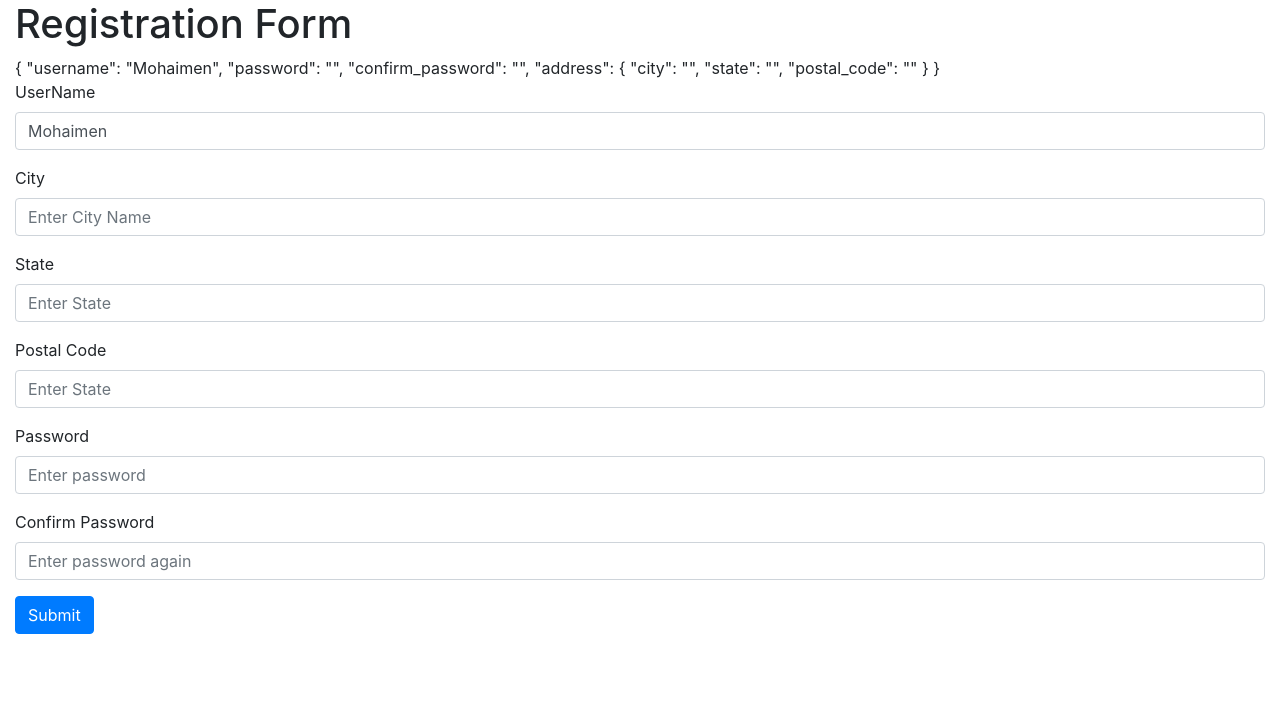
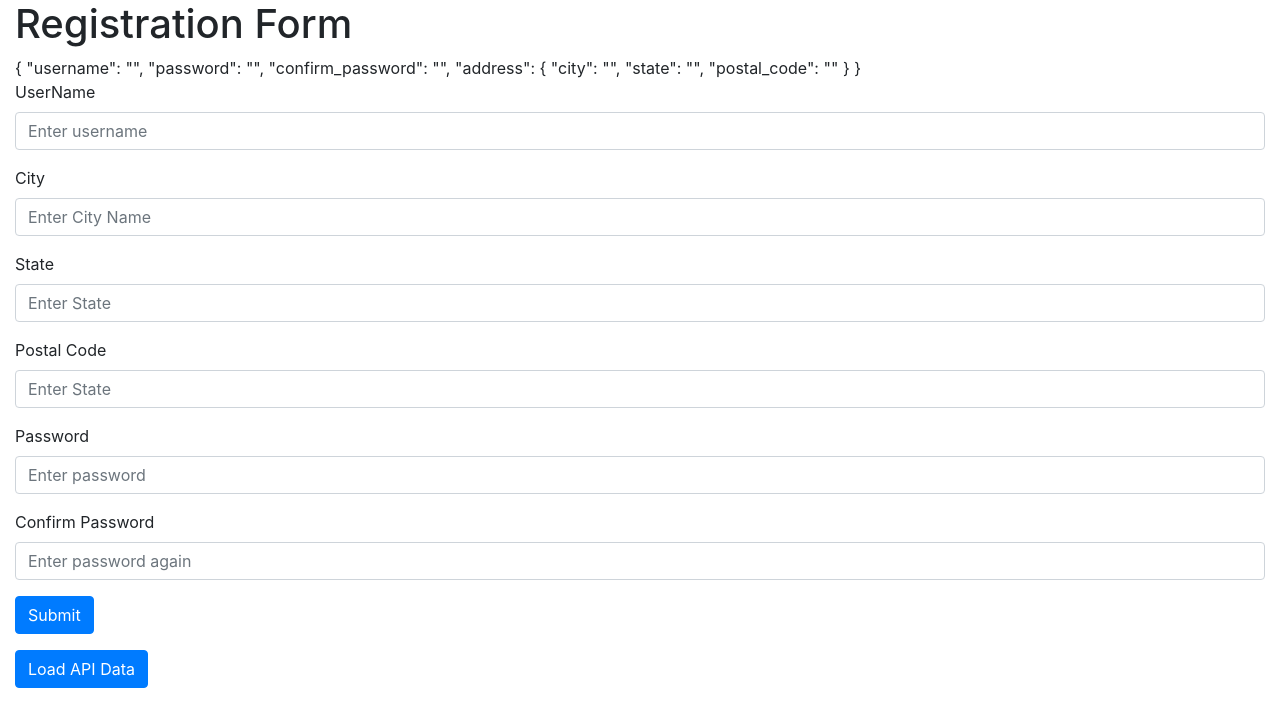
Before and after one commit to mohaimenkhalid/Angular_Reactive_Form, an Angular app: page / in a window 1280 px wide. Shown: the top 726 px of the page. Built offline with nearby package versions, Linux system fonts and the light colour scheme.

Commit message:
Managing controll value

```diff
--- a/src/app/app.component.html
+++ b/src/app/app.component.html
@@ -37,5 +37,8 @@
     <div class="form-group">
       <button class="btn btn-primary">Submit</button>
     </div>
+    <div class="form-group">
+      <button (click)="loadApiButton()" class="btn btn-primary" type="button">Load API Data</button>
+    </div>
   </form>
 </div>
--- a/src/app/app.component.ts
+++ b/src/app/app.component.ts
@@ -8,7 +8,7 @@ import { FormGroup, FormControl } from '@angular/forms';
 })
 export class AppComponent {
   registrationForm = new FormGroup({
-      username: new FormControl('Mohaimen'),
+      username: new FormControl(''),
       password: new FormControl(''),
       confirm_password: new FormControl(''),
       address: new FormGroup({
@@ -17,4 +17,17 @@ export class AppComponent {
           postal_code: new FormControl(''),
         })
   });
+
+  loadApiButton() {
+     this.registrationForm.patchValue({
+       username: 'mohaimen',
+       password: 'test',
+       confirm_password: 'test',
+       address: {
+         city: 'Dhaka',
+         state: 'Dhaka',
+         postal_code: '123456',
+       }
+     });
+  }
 }
```
